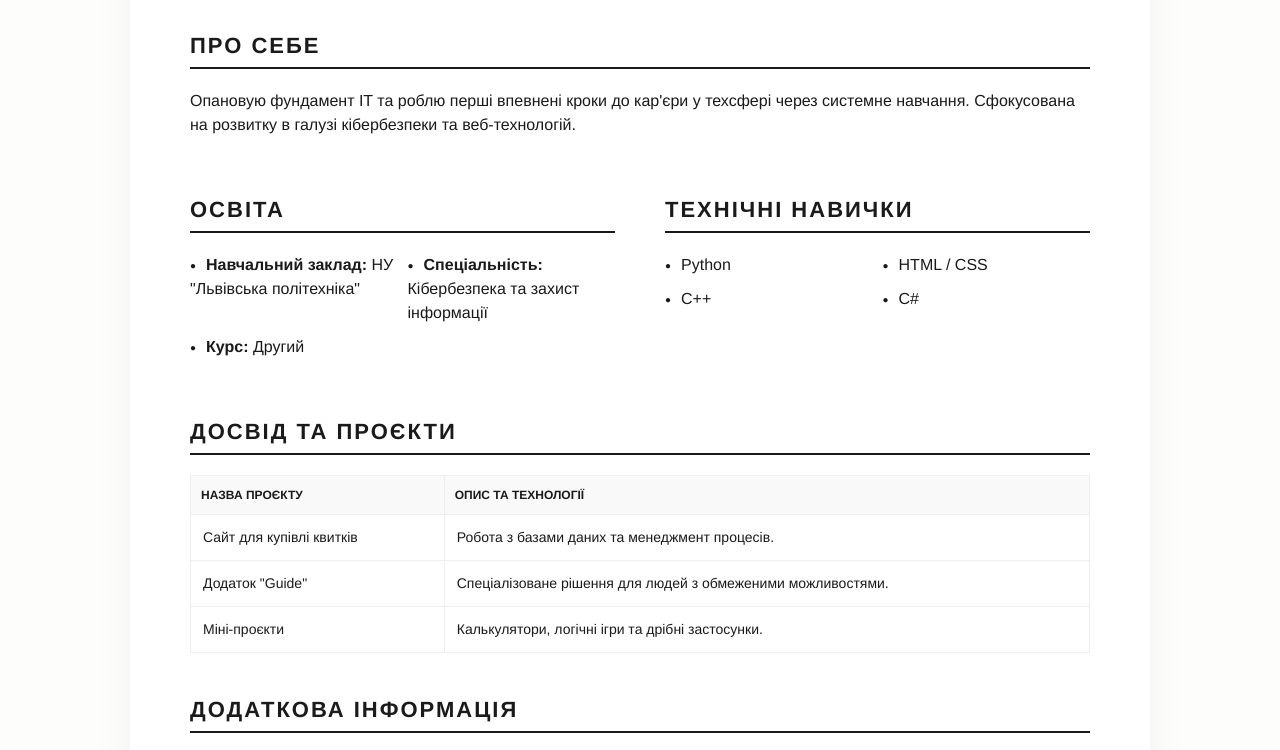
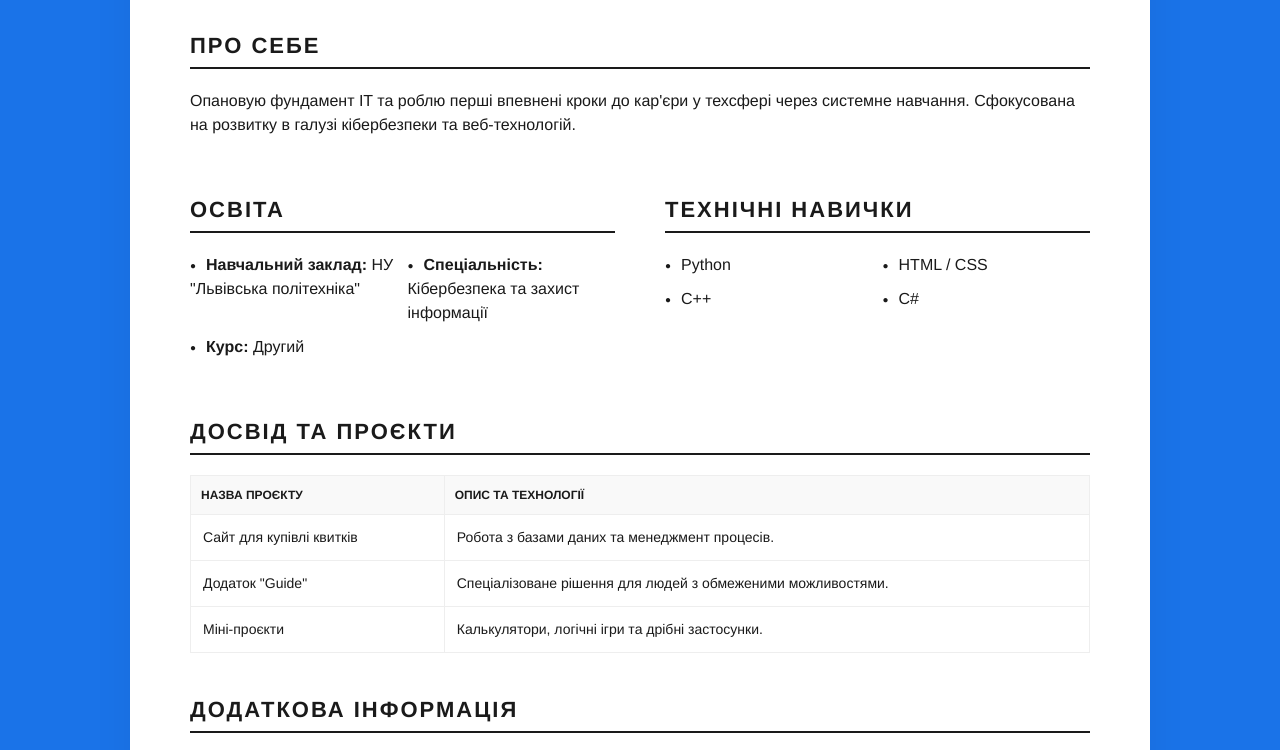
Before and after one commit to oleksandrabohachenkokb2024-ux/resume-website, a plain HTML site: page index.html in a window 1280 px wide. Shown: the part 289-1039 px from the top of the page. Drawn offline with Linux system fonts and the light colour scheme; no server answers.

Commit message:
Update styles.css

```diff
--- a/styles.css
+++ b/styles.css
@@ -1,6 +1,6 @@
 body {
     font-family: 'Helvetica Neue', Helvetica, Arial, sans-serif;
-    background-color: #fdfdfb;
+    background-color: #1a73e8;
     color: #1a1a1a;
     line-height: 1.5;
     margin: 0;
```
